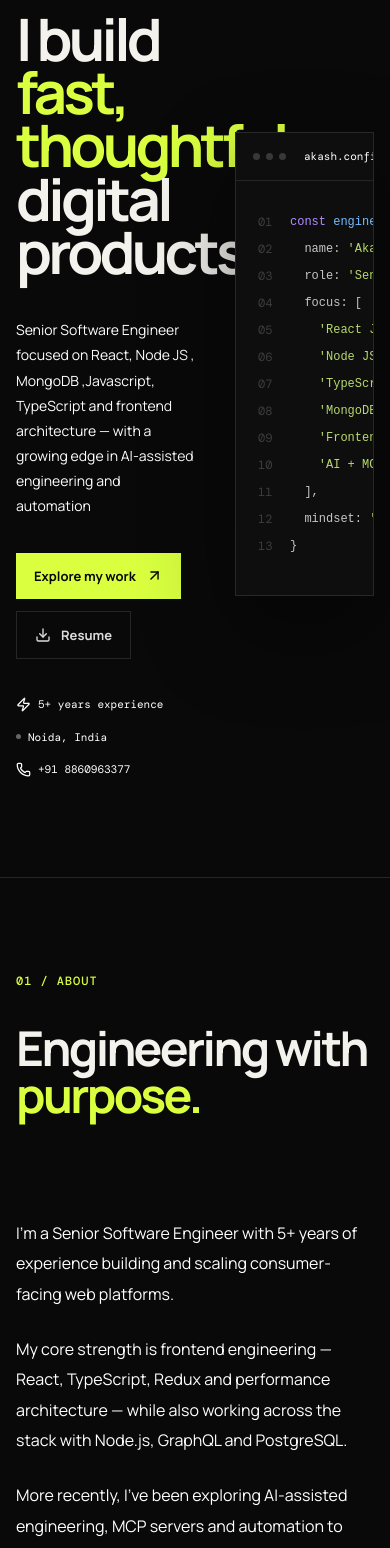
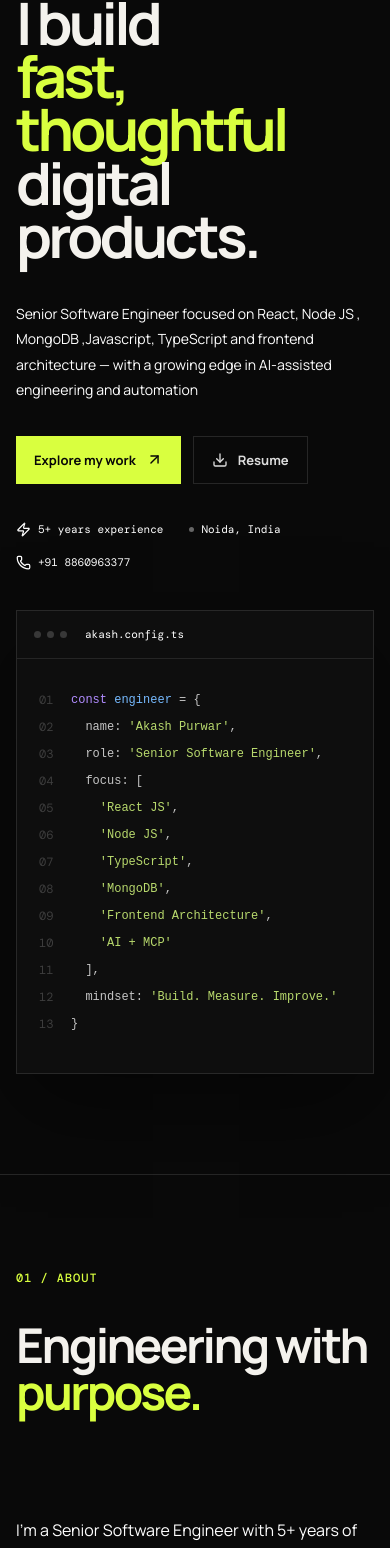
Before and after one commit to akpurwar/Akash-Portfolio, a React (Vite) app: page / in a window 390 px wide. Shown: the part 174-1722 px from the top of the page. Built offline with nearby package versions, Linux system fonts and the light colour scheme.

Commit message:
fixes to mobile views

```diff
--- a/src/components/sections/About/About.jsx
+++ b/src/components/sections/About/About.jsx
@@ -20,7 +20,7 @@ export default function About() {
           <p>
             My core strength is frontend engineering — React, TypeScript,
             Redux and performance architecture — while also working across
-            the stack with Node.js, GraphQL and PostgreSQL.
+            the stack with Node.js, GraphQL and MongoDB.
           </p>
 
           <p>
--- a/src/components/sections/Projects/ProjectCard.jsx
+++ b/src/components/sections/Projects/ProjectCard.jsx
@@ -16,7 +16,7 @@ export default function ProjectCard({ project, Icon, isOpen, onToggle }) {
       <div className="project-card-content">
         <div className="project-top">
           <span className="project-number">{project.number}</span>
-          <div className="project-icon">
+          <div className={project.id === "resume-now" ? "project-icon resume-now-logo" : "project-icon"}>
             {project.logo ? (
               <img src={project.logo} alt={project.title} style={{ width: 36, height: 36, objectFit: "contain" }} />
             ) : Icon ? (
--- a/src/data/projects.js
+++ b/src/data/projects.js
@@ -76,7 +76,7 @@ export const projects = [
       "Playwright"
     ],
     link: "https://www.resume-now.com",
-    logo: "/logos/resume-now.svg"
+    logo: "/logos/logo-resume-now.svg"
   },
 
   {
--- a/src/data/skills.js
+++ b/src/data/skills.js
@@ -5,7 +5,7 @@ export const skillGroups = [
   },
   {
     title: "Backend & APIs",
-    skills: ["Node.js", "GraphQL", "Apollo", "REST APIs", "PostgreSQL"]
+    skills: ["Node.js", "GraphQL", "Apollo", "REST APIs", "MongoDB"]
   },
   {
     title: "Architecture",
--- a/src/styles/globals.css
+++ b/src/styles/globals.css
@@ -563,11 +563,15 @@ button {
   border: 1px solid #303030;
 }
 
-.project-icon-placeholder {
+.project-icon.resume-now-logo {
+  background: #ffffff;
+}
+
+.project-icon img {
   width: 36px;
   height: 36px;
-  background: #222;
-  border-radius: 6px;
+  object-fit: contain;
+  display: block;
 }
 
 .project-category {
@@ -805,11 +809,19 @@ footer {
 
   .container.hero-grid {
     gap: 40px;
+    flex-direction: column;
+  }
+
+  .hero-copy {
+    max-width: 100%;
+    flex: 1 1 100%;
   }
 
   .code-card {
     width: 100%;
+    max-width: 100%;
     justify-self: stretch;
+    flex: 1 1 100%;
   }
 
   .project-grid {
@@ -923,6 +935,10 @@ footer {
     align-items: center;
   }
 
+  .back-to-top {
+    right: 20px;
+  }
+
   .footer-inner {
     flex-direction: column;
     gap: 12px;
```
